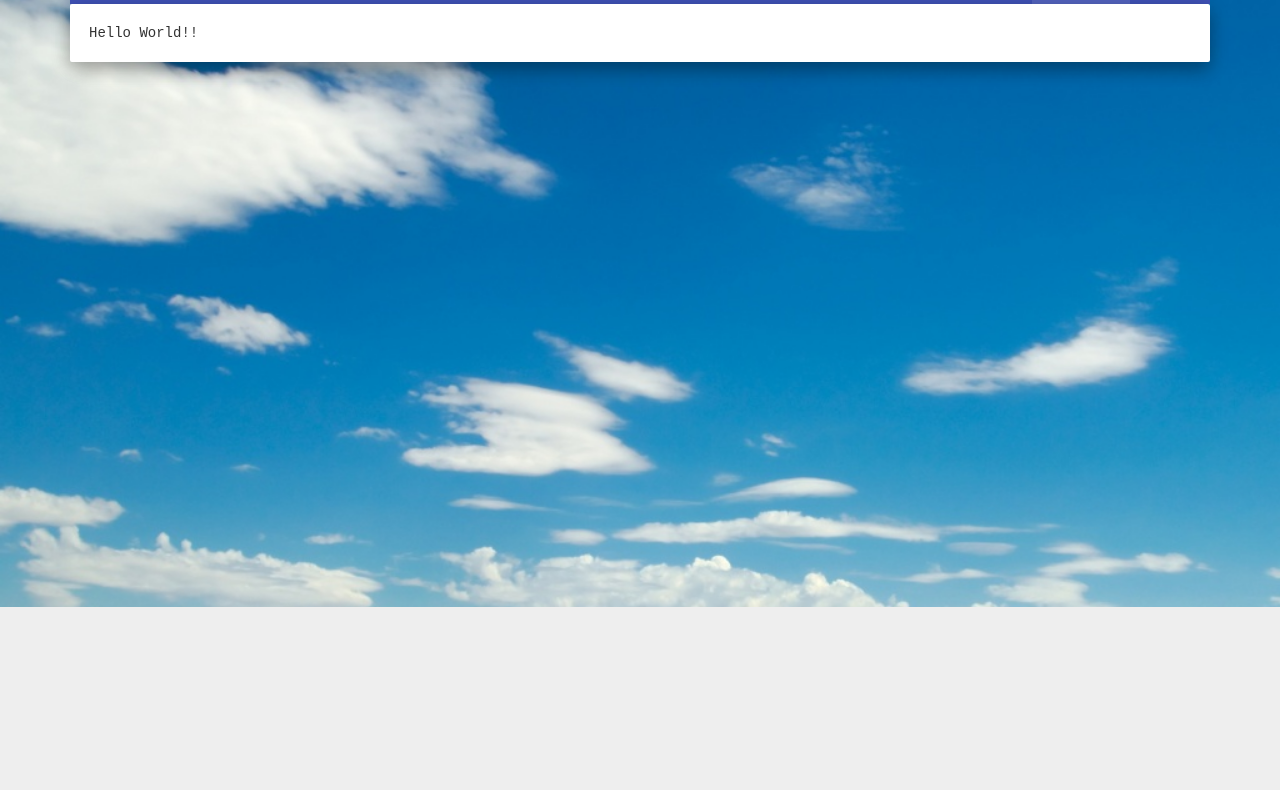
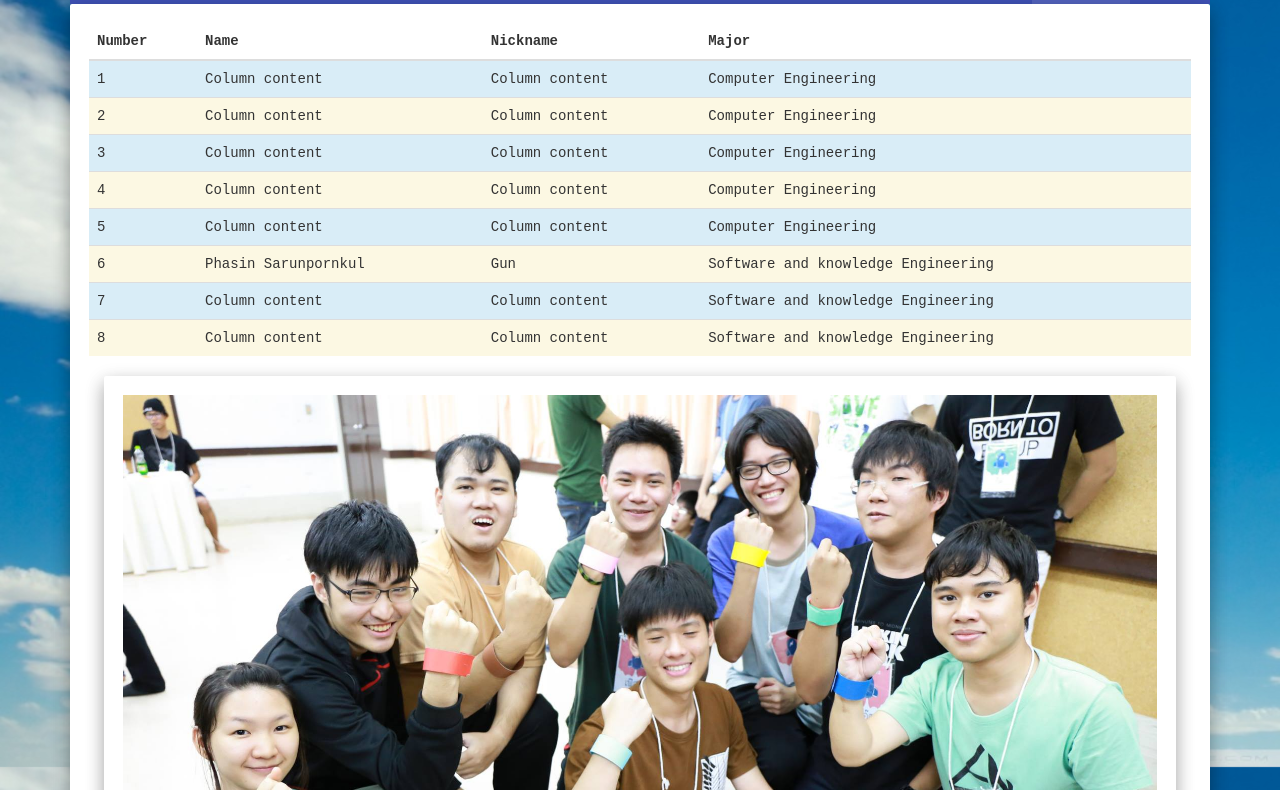
Before and after one commit to PNNutkung/Clothes-Line-Sky-Ward, a plain HTML site: page about.html in a window 1280 px wide. Shown: the part 193-983 px from the top of the page. Before the commit the page ends 800 px from the top, so only its background shows below. Drawn offline with Linux system fonts and the light colour scheme.

Commit message:
about page

```diff
--- a/about.html
+++ b/about.html
@@ -57,8 +57,74 @@
       </div>
     </div>
     <div class="container" id="front-page">
+
+       <!-- NOTE: Table -->
         <div class="jumbotron">
-            Hello World!!
+            <table class="table table-striped table-hover ">
+    <thead>
+        <tr>
+            <th>Number</th>
+            <th>Name</th>
+            <th>Nickname</th>
+            <th>Major</th>
+        </tr>
+    </thead>
+    <tbody>
+        <tr class="info">
+            <td>1</td>
+            <td>Column content</td>
+            <td>Column content</td>
+            <td>Computer Engineering</td>
+        </tr>
+        <tr class="warning">
+            <td>2</td>
+            <td>Column content</td>
+            <td>Column content</td>
+            <td>Computer Engineering</td>
+        </tr>
+        <tr class="info">
+            <td>3</td>
+            <td>Column content</td>
+            <td>Column content</td>
+            <td>Computer Engineering</td>
+        </tr>
+        <tr class="warning">
+            <td>4</td>
+            <td>Column content</td>
+            <td>Column content</td>
+            <td>Computer Engineering</td>
+        </tr>
+        <tr class="info">
+            <td>5</td>
+            <td>Column content</td>
+            <td>Column content</td>
+            <td>Computer Engineering</td>
+        </tr>
+        <tr class="warning">
+            <td>6</td>
+            <td>Phasin Sarunpornkul</td>
+            <td>Gun</td>
+            <td>Software and knowledge Engineering</td>
+        </tr>
+        <tr class="info">
+            <td>7</td>
+            <td>Column content</td>
+            <td>Column content</td>
+            <td>Software and knowledge Engineering</td>
+        </tr>
+        <tr class="warning">
+            <td>8</td>
+            <td>Column content</td>
+            <td>Column content</td>
+            <td>Software and knowledge Engineering</td>
+        </tr>
+    </tbody>
+</table>
+       <div class="container">
+           <div class="jumbotron">
+               <img src="images/member.jpg" alt="" class="img-responsive" id="member-img">
+           </div>
+       </div>
         </div>
     </div>
     <script src="jquery-2.1.4.min.js"></script>
--- a/style.css
+++ b/style.css
@@ -57,10 +57,7 @@ h4 {
 }
 
 .weather-img {
-    width: 300px;
-    height: 200px;
-    padding-bottom: 20px;
-    padding-top: 20px;
+
     display: block;
     margin-left: auto;
     margin-right: auto;
```
Also changed, not shown: images/Originals/sun2.png (added), images/Originals/temperature.png (added), images/Originals/temperature2.png (added), images/member.jpg (added), images/sun2.png, images/temperature.png, images/temperature2.png.
